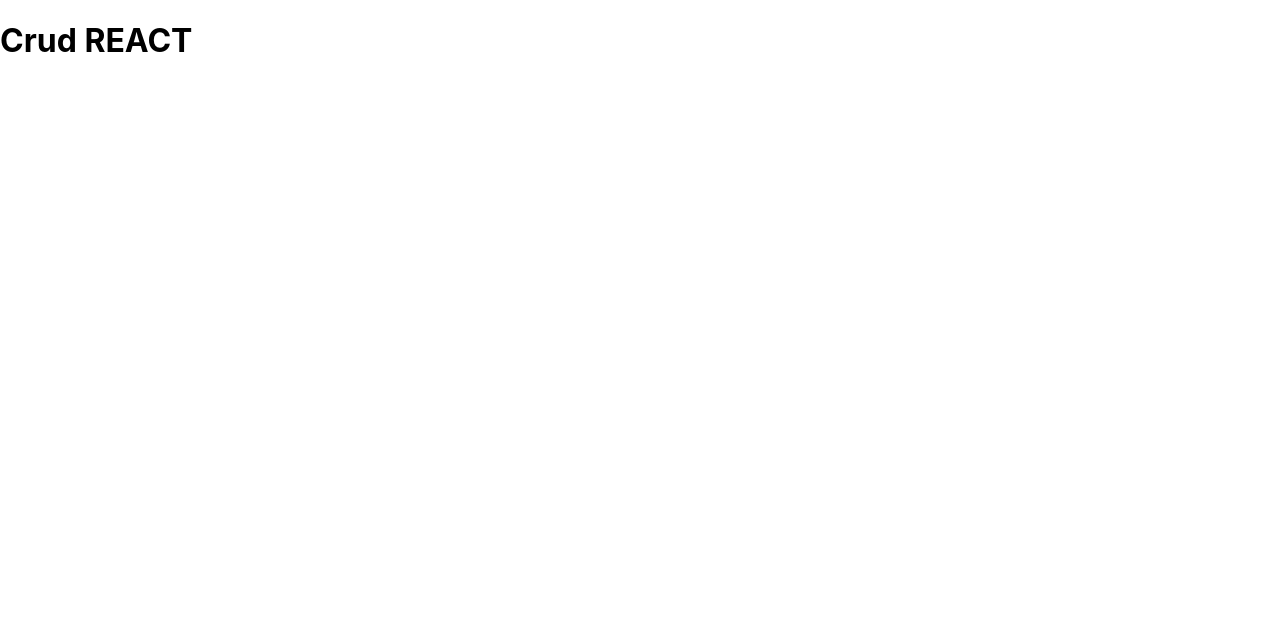
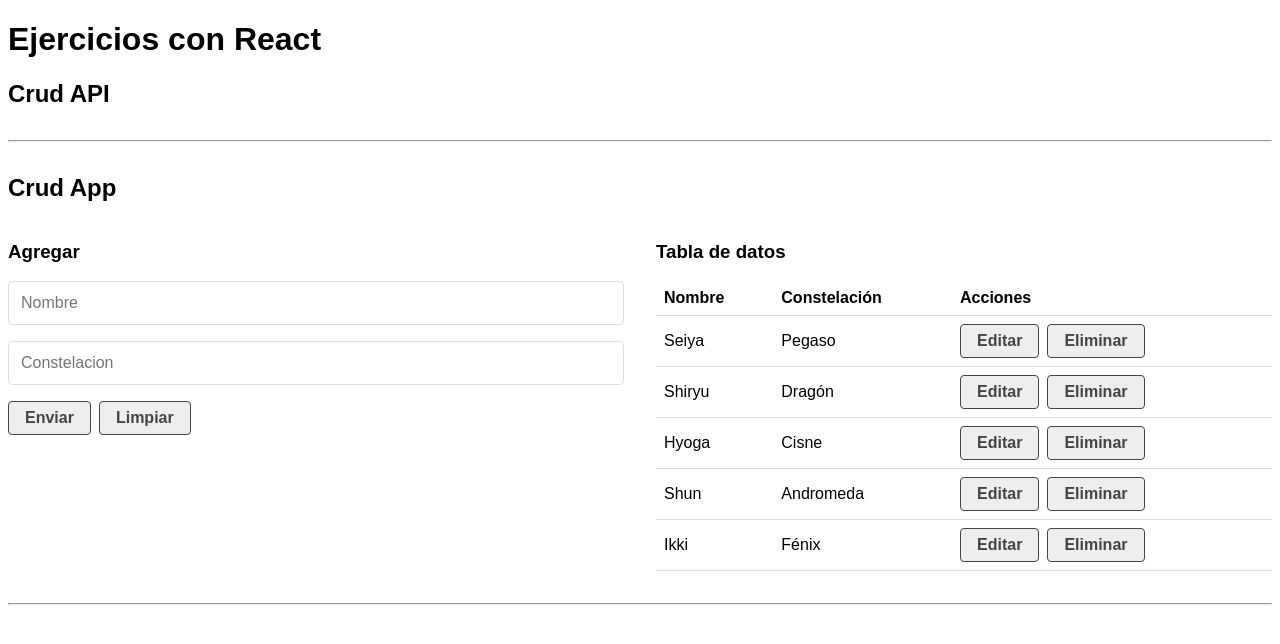
Before and after one commit to Nestor1393/curso-react-2024, a React (Create React App) app in the folder 02-crud/: page / in a window 1280 px wide. Shown: the top 644 px of the page. Built offline with nearby package versions, Linux system fonts and the light colour scheme.

Commit message:
crud sin api, crud api con json.server

```diff
--- a/02-crud/package.json
+++ b/02-crud/package.json
@@ -15,7 +15,8 @@
     "start": "react-scripts start",
     "build": "react-scripts build",
     "test": "react-scripts test",
-    "eject": "react-scripts eject"
+    "eject": "react-scripts eject",
+    "fake-api": "json-server --watch src/api/db.json --port 5000"
   },
   "eslintConfig": {
     "extends": [
--- a/02-crud/src/App.js
+++ b/02-crud/src/App.js
@@ -1,11 +1,16 @@
-import logo from './logo.svg';
-import './App.css';
+import CrudApi from "./components/CrudApi";
+import CrudApp from "./components/CrudApp";
+import './index.css';
 
 function App() {
   return (
-    <div>
-      <h1>Crud REACT</h1>
-    </div>
+    <>
+      <h1>Ejercicios con React</h1>
+      <CrudApi/>
+      <hr/>
+      <CrudApp/>
+      <hr/>
+    </>
   );
 }
 
--- /dev/null
+++ b/02-crud/src/api/db.json
@@ -0,0 +1,29 @@
+{
+  "santos": [
+    {
+        "id": 1,
+        "name": "Seiya",
+        "constellation": "Pegaso"
+    },
+    {
+        "id": 2,
+        "name": "Shiryu",
+        "constellation": "Dragón"
+    },
+    {
+        "id": 3,
+        "name": "Hyoga",
+        "constellation": "Cisne"
+    },
+    {
+        "id": 4,
+        "name": "Shun",
+        "constellation": "Andromeda"
+    },
+    {
+        "id": 5,
+        "name": "Ikki",
+        "constellation": "Fénix"
+    }
+  ]
+}
--- /dev/null
+++ b/02-crud/src/components/CrudApi.jsx
@@ -0,0 +1,11 @@
+import React from 'react'
+
+const CrudApi = () => {
+  return (
+    <div>
+      <h2>Crud API</h2>
+    </div>
+  )
+}
+
+export default CrudApi
--- /dev/null
+++ b/02-crud/src/components/CrudApp.jsx
@@ -0,0 +1,92 @@
+import React, {useState} from 'react'
+import CrudForm from './CrudForm';
+import CrudTable from './CrudTable';
+
+const initialDb = [
+    {
+        id: 1,
+        name: "Seiya",
+        constellation: "Pegaso",
+    },
+    {
+        id: 2,
+        name: "Shiryu",
+        constellation: "Dragón",
+    },
+    {
+        id: 3,
+        name: "Hyoga",
+        constellation: "Cisne",
+    },
+    {
+        id: 4,
+        name: "Shun",
+        constellation: "Andromeda",
+    },
+    {
+        id: 5,
+        name: "Ikki",
+        constellation: "Fénix",
+    },
+
+
+
+];
+
+const CrudApp = () => {
+
+const [db, setDb] = useState(initialDb);
+const [dataToEdit, setDataToEdit] = useState(null);
+
+const createData = (data) => {
+  data.id = Date.now();
+  setDb([...db, data ]);
+
+}
+
+const updateData = (data) => {
+    //let index = db.findIndex(knight => knight.id === data.id);
+    //let nuevosDatos = db.map((knight, i) => i === index? data: knight);
+    //setDb(nuevosDatos);
+
+    let newData = db.map((knight) => knight.id === data.id? data : knight);
+    setDb(newData);
+
+
+}
+
+const deleteData = (id) => {
+  let isDelete = window.confirm(`¿Estás seguro de elimnar el registro con el id '${id}'?`);
+
+  if(isDelete){
+
+    let newData = db.filter(knight => knight.id !== id);
+    setDb(newData);
+
+  }else{
+    return;
+  }
+
+}
+
+  return (
+    <div>
+      <h2>Crud App</h2>
+      <article className='grid-1-2'>
+        <CrudForm
+        createData={createData}
+        updateData={updateData}
+        dataToEdit={dataToEdit}
+        setDataToEdit={setDataToEdit}/>
+        <CrudTable
+        data={db}
+        deleteData={deleteData}
+        setDataToEdit={setDataToEdit}/>
+      </article>
+
+    </div>
+
+  )
+}
+
+export default CrudApp;
--- /dev/null
+++ b/02-crud/src/components/CrudForm.jsx
@@ -0,0 +1,70 @@
+
+import React, { useState, useEffect } from 'react';
+
+const  initialForm = {
+    name: "",
+    constellation: "",
+    id: null,
+
+}
+
+const CrudForm = ({createData, updateData, dataToEdit, setDataToEdit}) => {
+
+    const [form, setForm] = useState(initialForm);
+
+    useEffect(() => {
+
+      if(dataToEdit){
+        setForm(dataToEdit);
+      }else{
+        setForm(initialForm);
+      }
+
+    }, [dataToEdit]);
+
+
+    const handleChange = (e) => {
+      setForm({
+        ...form,
+        [e.target.name]: e.target.value,
+      })
+    }
+
+    const handleSubmit = (e) => {
+      e.preventDefault();
+
+      if(!form.name || !form.constellation){
+        alert("Datos incompletos");
+        return;
+      }
+
+      if(form.id === null){
+          createData(form);
+      }else{
+        updateData(form);
+      }
+
+      handleReset();
+
+    }
+
+    const handleReset = (e) => {
+      setForm(initialForm);
+      setDataToEdit(null);
+
+    }
+
+  return (
+    <div>
+      <h3>{!form.id? 'Agregar':'Editar'}</h3>
+      <form>
+        <input type='text' name='name' placeholder='Nombre' value={form.name} onChange={handleChange}/>
+        <input type='text' name='constellation' placeholder='Constelacion' value={form.constellation} onChange={handleChange}/>
+        <input type='submit' value={"Enviar"} onClick={handleSubmit}/>
+        <input type='reset' value={"Limpiar"} onClick={handleReset}/>
+      </form>
+    </div>
+  )
+}
+
+export default CrudForm
--- /dev/null
+++ b/02-crud/src/components/CrudTable.jsx
@@ -0,0 +1,46 @@
+import React from 'react'
+import CrudTableRow from './CrudTableRow';
+
+const CrudTable = ({data, deleteData, setDataToEdit}) => {
+  return (
+    <div>
+      <h3>Tabla de datos</h3>
+      <table>
+        <thead>
+            <tr>
+             <th>Nombre</th>
+             <th>Constelación</th>
+             <th>Acciones</th>
+            </tr>
+        </thead>
+        <tbody>
+
+            {/* data.map((knight) => (
+              <tr key={knight.id}>
+                <td>{knight.name}</td>
+                <td>{knight.constellation}</td>
+                <td><button>Editar</button><button>Elimiar</button></td>
+              </tr>
+            )) */}
+            {
+                data.length === 0? (
+                <tr>
+                  <td colSpan={3}>Sin datos</td>
+                </tr>
+              ): (
+                data.map((knight) =>
+                <CrudTableRow
+                  key={knight.id}
+                  knight={knight}
+                  deleteData={deleteData}
+                  setDataToEdit={setDataToEdit}
+                />)
+              )
+            }
+        </tbody>
+      </table>
+    </div>
+  )
+}
+
+export default CrudTable;
--- /dev/null
+++ b/02-crud/src/components/CrudTableRow.jsx
@@ -0,0 +1,17 @@
+import React from 'react'
+
+const CrudTableRow = ({knight, deleteData, setDataToEdit}) => {
+  return (
+
+      <tr>
+        <td>{knight.name}</td>
+        <td>{knight.constellation}</td>
+        <td>
+          <button onClick={()=> setDataToEdit(knight)}>Editar</button>
+          <button onClick={() => deleteData(knight.id)}>Eliminar</button>
+        </td>
+      </tr>
+  )
+}
+
+export default CrudTableRow;
--- a/02-crud/src/index.css
+++ b/02-crud/src/index.css
@@ -1,13 +1,75 @@
-body {
-  margin: 0;
-  font-family: -apple-system, BlinkMacSystemFont, 'Segoe UI', 'Roboto', 'Oxygen',
-    'Ubuntu', 'Cantarell', 'Fira Sans', 'Droid Sans', 'Helvetica Neue',
-    sans-serif;
-  -webkit-font-smoothing: antialiased;
-  -moz-osx-font-smoothing: grayscale;
+html{
+  box-sizing: border-box;
+  font-size: 16px;
+  font-family: sans-serif;
 }
 
-code {
-  font-family: source-code-pro, Menlo, Monaco, Consolas, 'Courier New',
-    monospace;
+*,
+*:after,
+*::before{
+  box-sizing: inherit;
 }
+
+input[type="text"]{
+  border: thin solid #dedede;
+  border-radius: 0.25rem;
+  padding: 0.75rem;
+  margin-bottom: 1rem;
+  outline: none;
+  display: block;
+  width: 100%;
+  font-size: 1rem;
+  line-height: 1;
+  background-color: transparent;
+}
+
+button,
+input[type="submit"],
+input[type="reset"]{
+  border: thin solid #444;
+  border-radius: 0.25rem;
+  padding: 0.5rem 1rem;
+  margin: 0 0.5rem 0 0;
+  display: inline-block;
+  background-color: #eee;
+  color: #444;
+  font-weight: bold;
+  font-size: 1rem;
+  line-height: 1;
+  text-transform: none;
+  text-decoration: none;
+  text-align: center;
+  vertical-align: middle;
+  cursor: pointer;
+}
+
+form {
+  margin-bottom: 1rem;
+}
+
+hr {
+  margin: 2rem auto;
+}
+
+table {
+  border-spacing: 0;
+  border-collapse: collapse;
+  width: 100%;
+}
+
+th,
+td {
+  text-align: left;
+  padding: 0.5rem;
+  border-bottom: thin solid #dedede;
+}
+
+@media screen and (min-width: 1024px){
+  .grid-1-2{
+    display: grid;
+    grid-template-columns: 1fr 1fr;
+    align-items: start;
+    gap: 2rem;
+  }
+
+}
--- a/02-crud/src/index.js
+++ b/02-crud/src/index.js
@@ -1,6 +1,6 @@
 import React from 'react';
 import ReactDOM from 'react-dom/client';
-import './index.css';
+//import './index.css';
 import App from './App';
 import reportWebVitals from './reportWebVitals';
 
```
